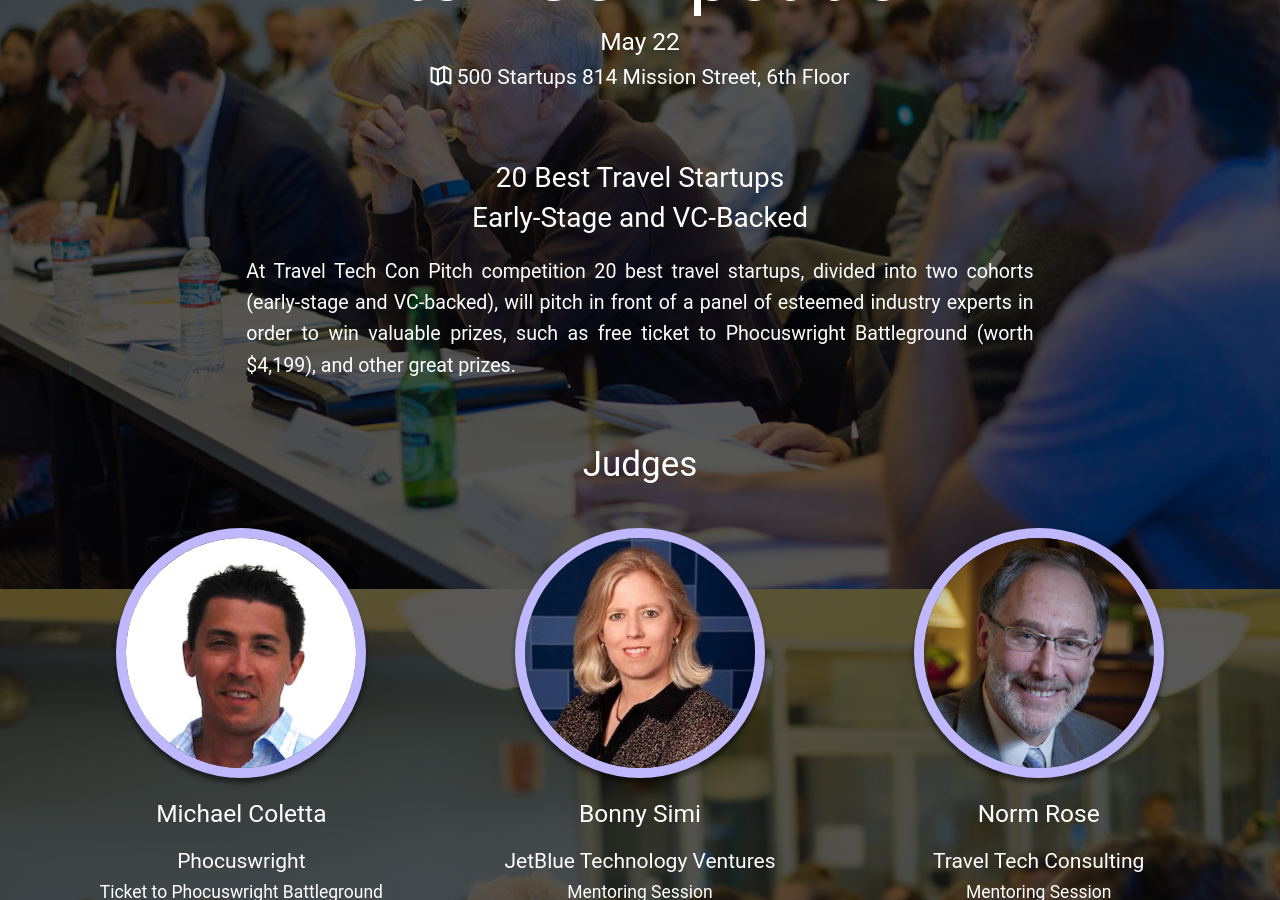
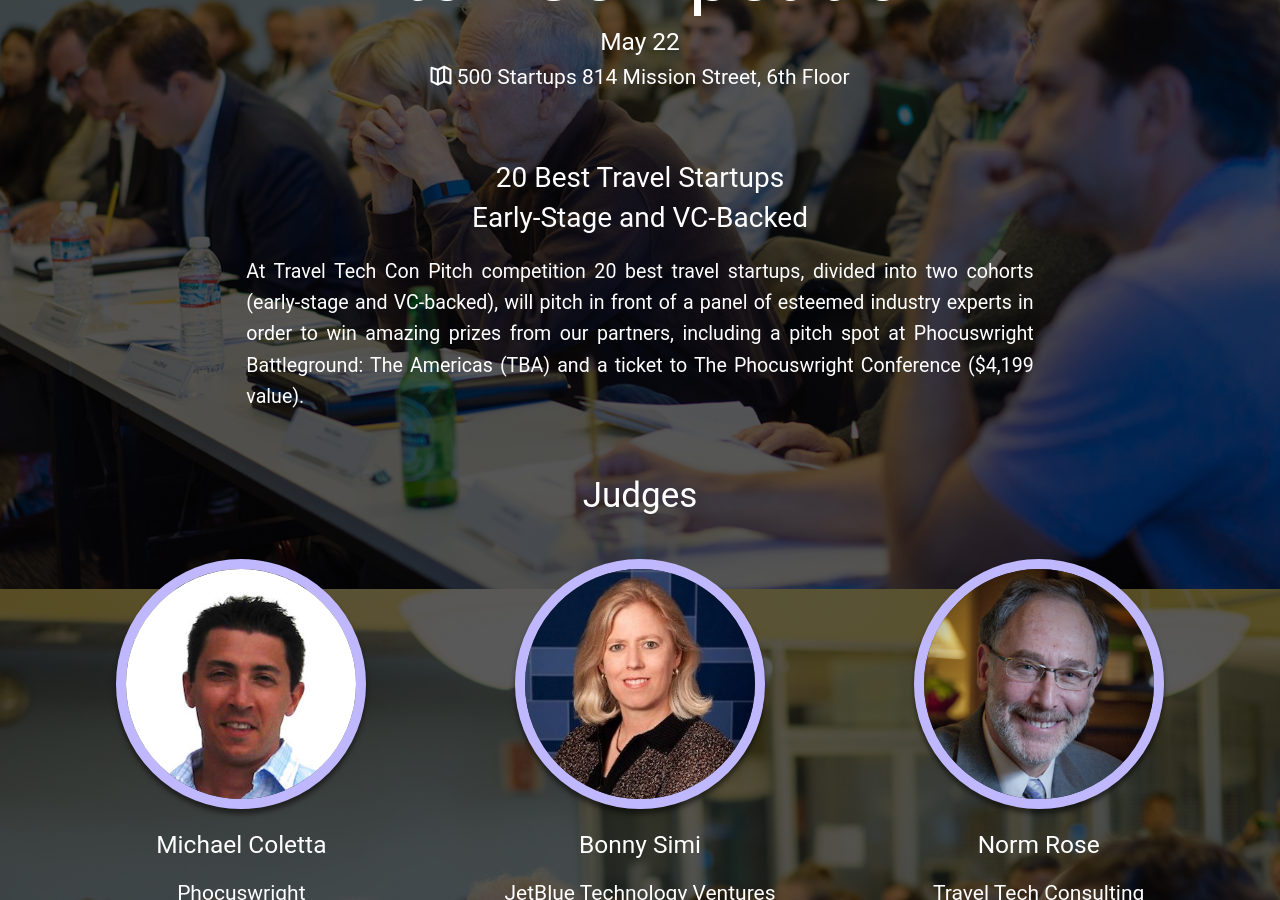
Before and after one commit to traveltechcon/ttc17, a Jekyll site: the page built from index.html, in a window 1280 px wide and 900 px high, scrolled down 2458 px. Built offline with Jekyll 4.4.1, drawn with Linux system fonts in a browser that asks for light colours.

Commit message:
Link to Pitch Competition Rules

```diff
--- a/index.html
+++ b/index.html
@@ -269,7 +269,7 @@ sponsors:
       <div class="col-md-8">
         <h2>20 Best Travel Startups</h2>
         <h2>Early-Stage and VC-Backed</h2>
-        <p class="my-4">At Travel Tech Con Pitch competition 20 best travel startups, divided into two cohorts (early-stage and VC-backed), will pitch in front of a panel of esteemed industry experts in order to win valuable prizes, such as free ticket to <a href="http://www.phocuswrightconference.com/Compete/Battleground">Phocuswright Battleground</a> (worth $4,199), and other great prizes.</p>
+        <p class="my-4">At Travel Tech Con Pitch competition 20 best travel startups, divided into two cohorts (early-stage and VC-backed), will pitch in front of a panel of esteemed industry experts in order to win amazing prizes from our partners, including a pitch spot at Phocuswright Battleground: The Americas (TBA) and a ticket to The Phocuswright Conference ($4,199 value).</p>
       </div>
     </div>
 
@@ -307,9 +307,11 @@ sponsors:
     <div class="text-center" id="pitch-competition-links">
       <a href="https://www.f6s.com/traveltechcon/" class="btn btn-primary btn-lg real-big-button" target="pitch-competition">Apply to Pitch</a>
       <br>
-      <a class="link" target="_blank" href="https://www.traveltechcon.com/news/2016/11/20/congratulations-beyondpricing-and-hello-scout">2016 Success Stories</a>
+      <a class="link" target="_blank" href="https://github.com/traveltechcon/legal/blob/master/pitch-competition-rules.md">Official Rules</a>
       <br>
-      <a class="link" target="_blank" href="http://www.traveltechcon.com/startup-pitch-competition">2016 Pitch Competition Details</a>
+      <a class="link text-muted" target="_blank" href="https://www.traveltechcon.com/news/2016/11/20/congratulations-beyondpricing-and-hello-scout">2016 Success Stories</a>
+      <br>
+      <a class="link text-muted" target="_blank" href="http://www.traveltechcon.com/startup-pitch-competition">2016 Pitch Competition Details</a>
     </div>
   </div>
 
```
Also changed, not shown: other parts of index.html (+1 -1 lines).
